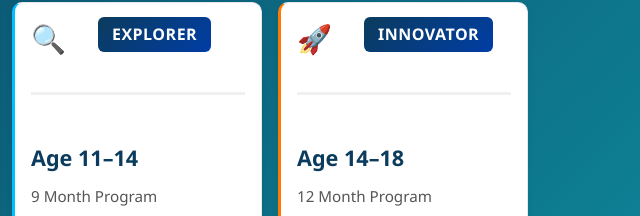
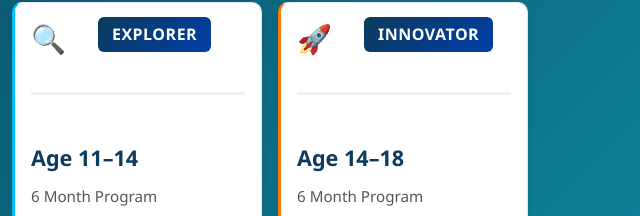
Before and after one commit to panshiv158-alt11/Sparkle-bot, a website: page index.html in a window 1280 px wide. Shown: the part 2444-2660 px from the top of the page, 503-1143 px from the left. Drawn offline with Linux system fonts and the light colour scheme; a script that the page names is missing.

Commit message:
Update index.html

```diff
--- a/index.html
+++ b/index.html
@@ -217,7 +217,7 @@
               <div class="path-badge">EXPLORER</div>
             </div>
             <h3>Age 11–14</h3>
-            <p class="path-desc">9 Month Program</p>
+            <p class="path-desc">6 Month Program</p>
             <ul class="path-list">
               <li>✓ Arduino Programming</li>
               <li>✓ Python Basics</li>
@@ -247,7 +247,7 @@
               <div class="path-badge">INNOVATOR</div>
             </div>
             <h3>Age 14–18</h3>
-            <p class="path-desc">12 Month Program</p>
+            <p class="path-desc">6 Month Program</p>
             <ul class="path-list">
               <li>✓ Advanced Python & AI</li>
               <li>✓ ESP32 & IoT</li>
```
